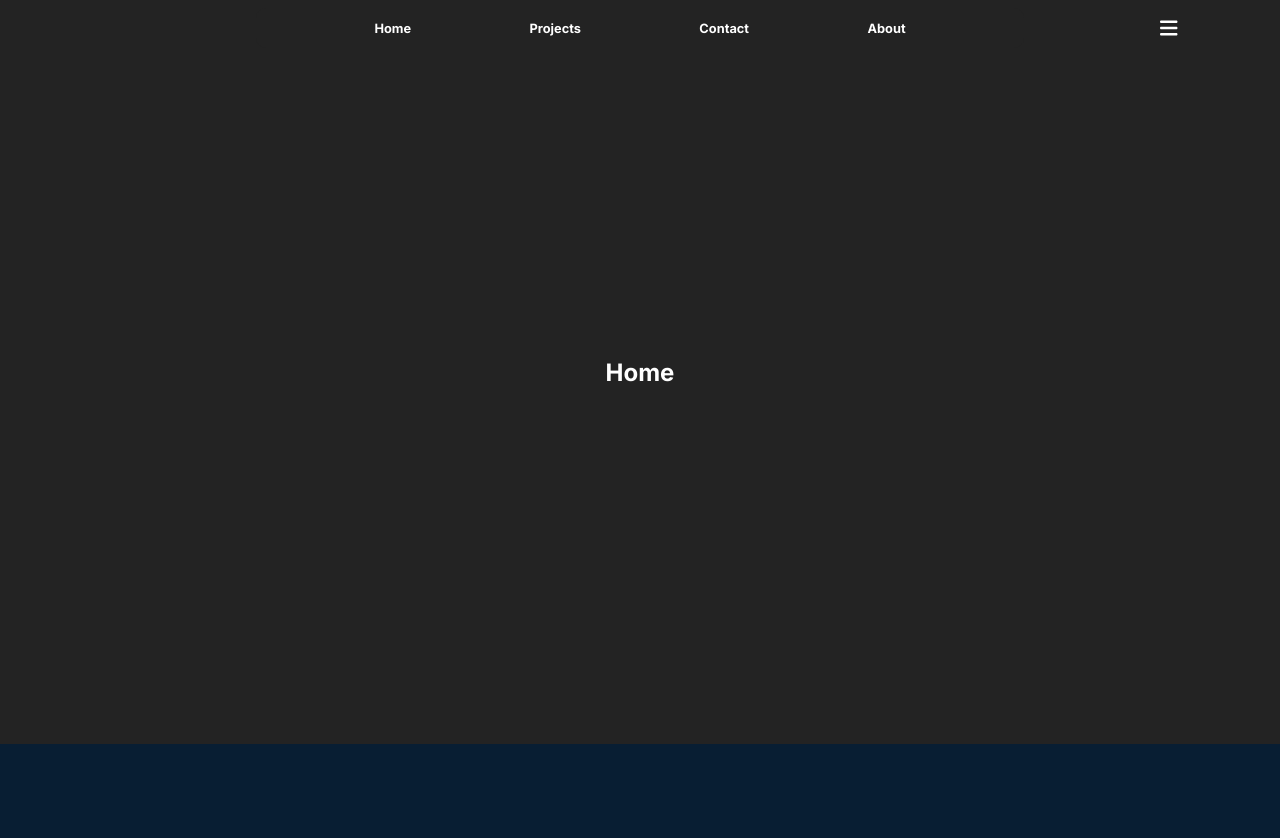
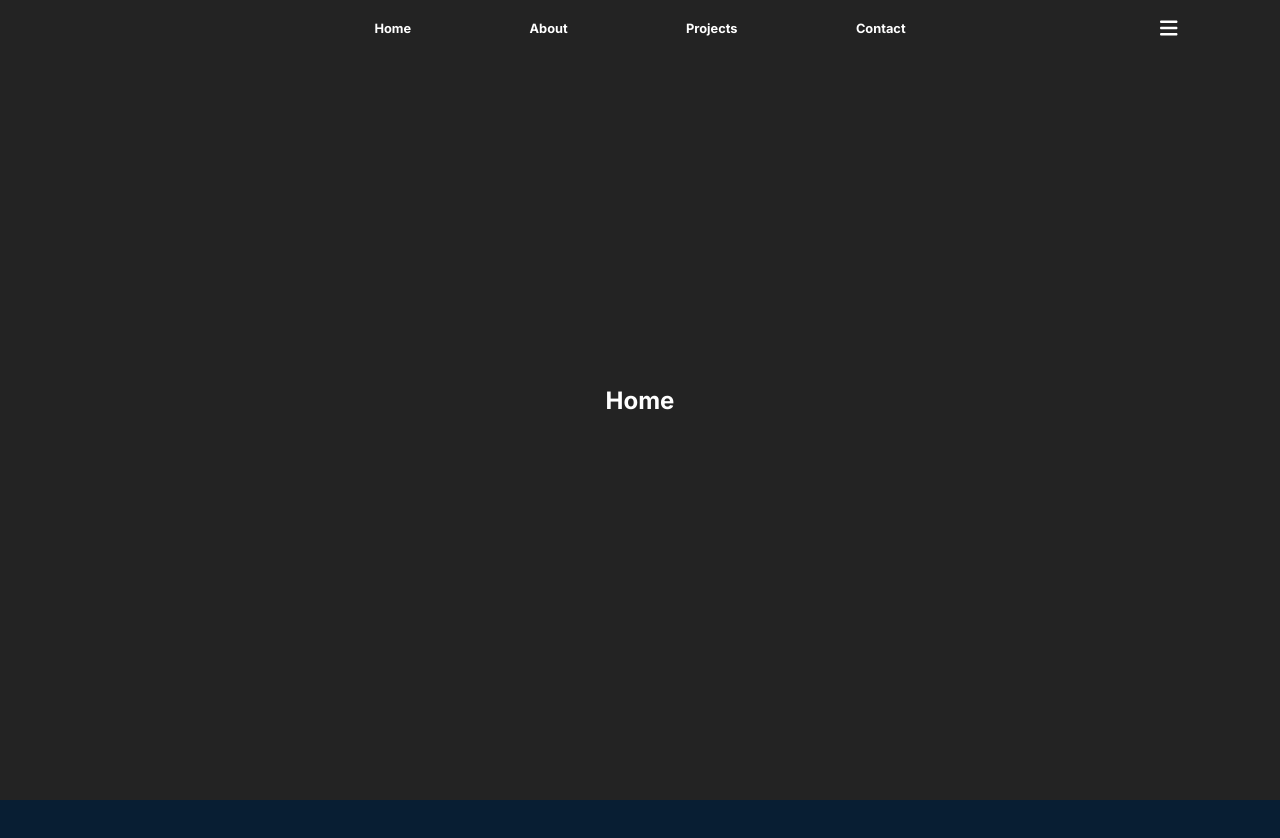
Before and after one commit to CiaranRG/PortfolioSite, a React app in the folder Frontend/: page / in a window 1280 px wide. Both pictures are taken after a click on the element 1164 px from the left and 28 px from the top of the page. Shown: the top 838 px of the page. Built offline with nearby package versions, Linux system fonts and the light colour scheme; the HTML template or start-up script is replaced by a standard one.

Commit message:
Navbar scroll design finished completely

```diff
--- a/Frontend/src/MainPage/MainPage.scss
+++ b/Frontend/src/MainPage/MainPage.scss
@@ -5,12 +5,12 @@
     flex-direction: column;
     flex-wrap: wrap;
     overflow: hidden;
-
     .sectionHome {
         display: flex;
         flex-direction: column;
         flex-wrap: wrap;
-        @include main-content;
+        height: 100vh;
+        width: 100%;
         @include flex-center;
     }
 
--- a/Frontend/src/Navbar/Navbar.scss
+++ b/Frontend/src/Navbar/Navbar.scss
@@ -29,6 +29,9 @@ nav {
             width: 80%;
             padding-left: 20%;
             transition: 0.5s;
+            .hidden{
+                display: none;
+            }
         }
 
         .rightNav {
@@ -46,10 +49,6 @@ nav {
             }
         }
 
-        &.addBackground {
-            background-color: $color2 !important;
-        }
-
         .menuContent {
             display: flex;
             align-items: center;
@@ -59,7 +58,7 @@ nav {
             right: -100%;
             max-width: 100vw;
             width: 60%;
-            background: $color1;
+            background: transparent;
             justify-content: space-evenly;
             height: 5%;
             transition: right 0.5s ease;
@@ -89,18 +88,5 @@ nav {
 
     &.addBackground {
         background-color: rgba(0, 0, 0, 0.5);
-
-        .navDiv {
-            .menuContent {
-                background-color: rgba(0, 0, 0, 0);
-            }
-
-            .leftNav {
-                a {
-                    display: none;
-
-                }
-            }
-        }
     }
 }
--- a/Frontend/src/Navbar/Navbar.tsx
+++ b/Frontend/src/Navbar/Navbar.tsx
@@ -38,7 +38,7 @@ export default function Navbar() {
         <nav className={`menuContent ${addClass ? 'addBackground' : ''}`}>
             <div className='navDiv'>
                 <div className='leftNav'>
-                    <a>Ciaran's Portfolio</a>
+                    <a className={`${!isNavOpen ? '' : 'hidden'}`}>Ciaran's Portfolio</a>
                 </div>
                 <div className='rightNav'>
                     <div className='navBurgerIcon' onClick={openNav}>
@@ -47,9 +47,9 @@ export default function Navbar() {
                     {isNavOpen && (
                         <div className={`menuContent ${isNavOpen ? 'active' : ''}`}>
                             <Link to={'/SectionOne'}>Home</Link>
+                            <Link to={'/SectionOne'}>About</Link>
                             <Link to={'/SectionOne'}>Projects</Link>
                             <Link to={'/SectionOne'}>Contact</Link>
-                            <Link to={'/SectionOne'}>About</Link>
                         </div>
                     )}
                 </div>
```
